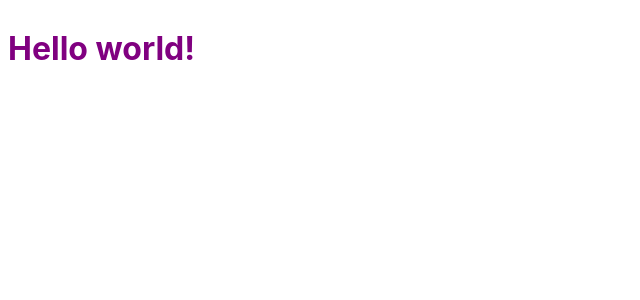
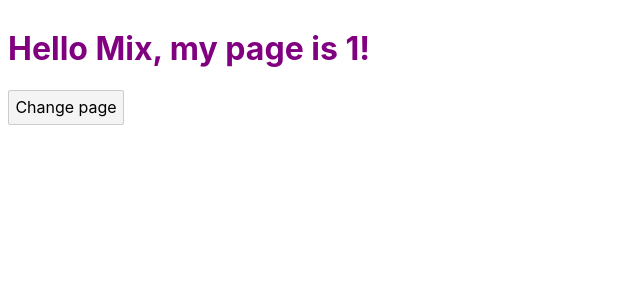
Before and after one commit to imrebartis/svelte-2019, a Svelte app: page / in a window 1280 px wide. Shown: the top 300 px of the page, without its empty margins (0-640 px from the left). Built offline with nearby package versions, Linux system fonts and the light colour scheme.

Commit message:
write some code

```diff
--- a/src/App.svelte
+++ b/src/App.svelte
@@ -1,5 +1,10 @@
 <script>
-	export let name;
+	let name = 'Mix';
+	let page = 1;
+
+	function incrementPage() {
+		page += 1
+	}
 </script>
 
 <style>
@@ -8,4 +13,5 @@
 	}
 </style>
 
-<h1>Hello {name}!</h1>
+<h1>Hello {name}, my page is {page}!</h1>
+<button on:click="{incrementPage}">Change page</button>
--- a/src/main.js
+++ b/src/main.js
@@ -1,10 +1,7 @@
 import App from './App.svelte';
 
 const app = new App({
-	target: document.body,
-	props: {
-		name: 'world'
-	}
+	target: document.body
 });
 
 export default app;
```
